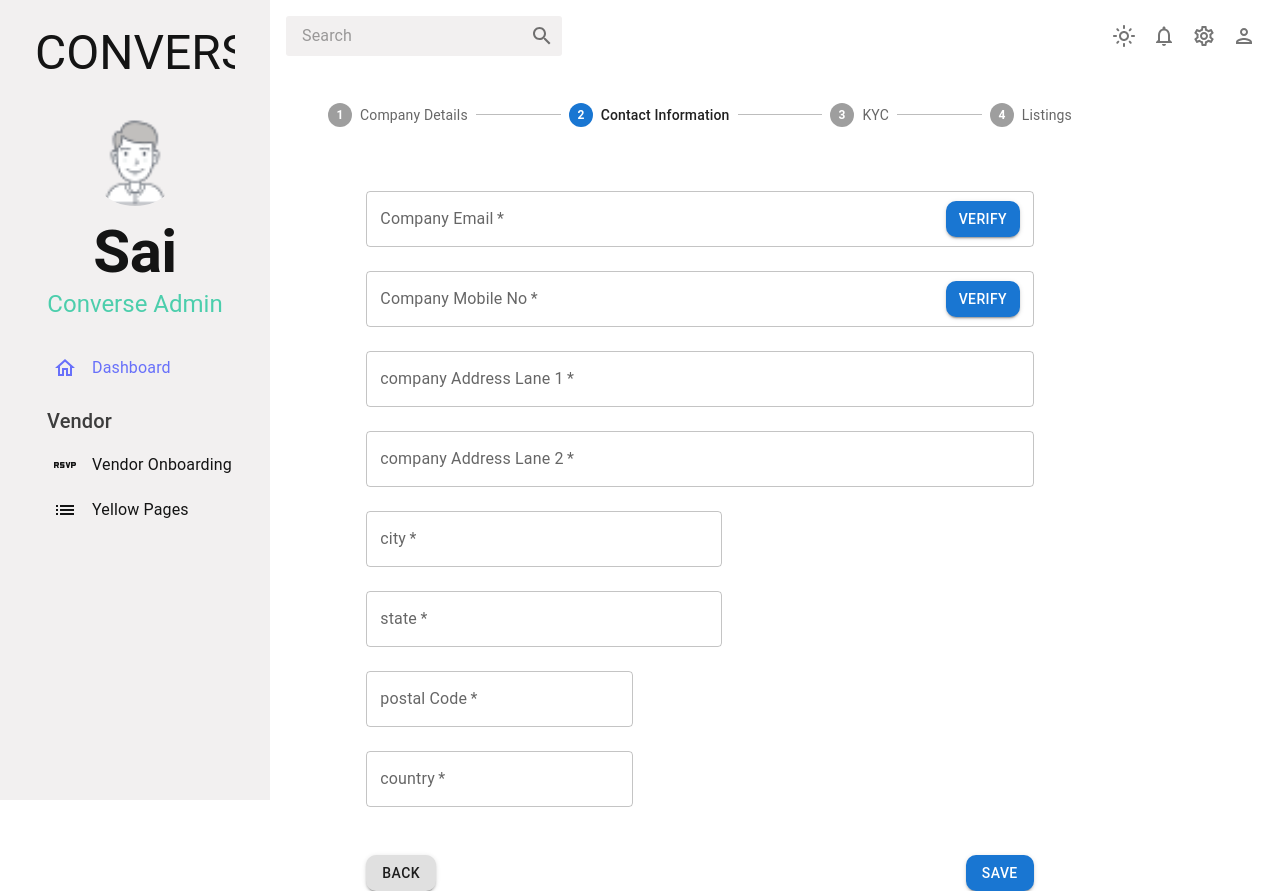
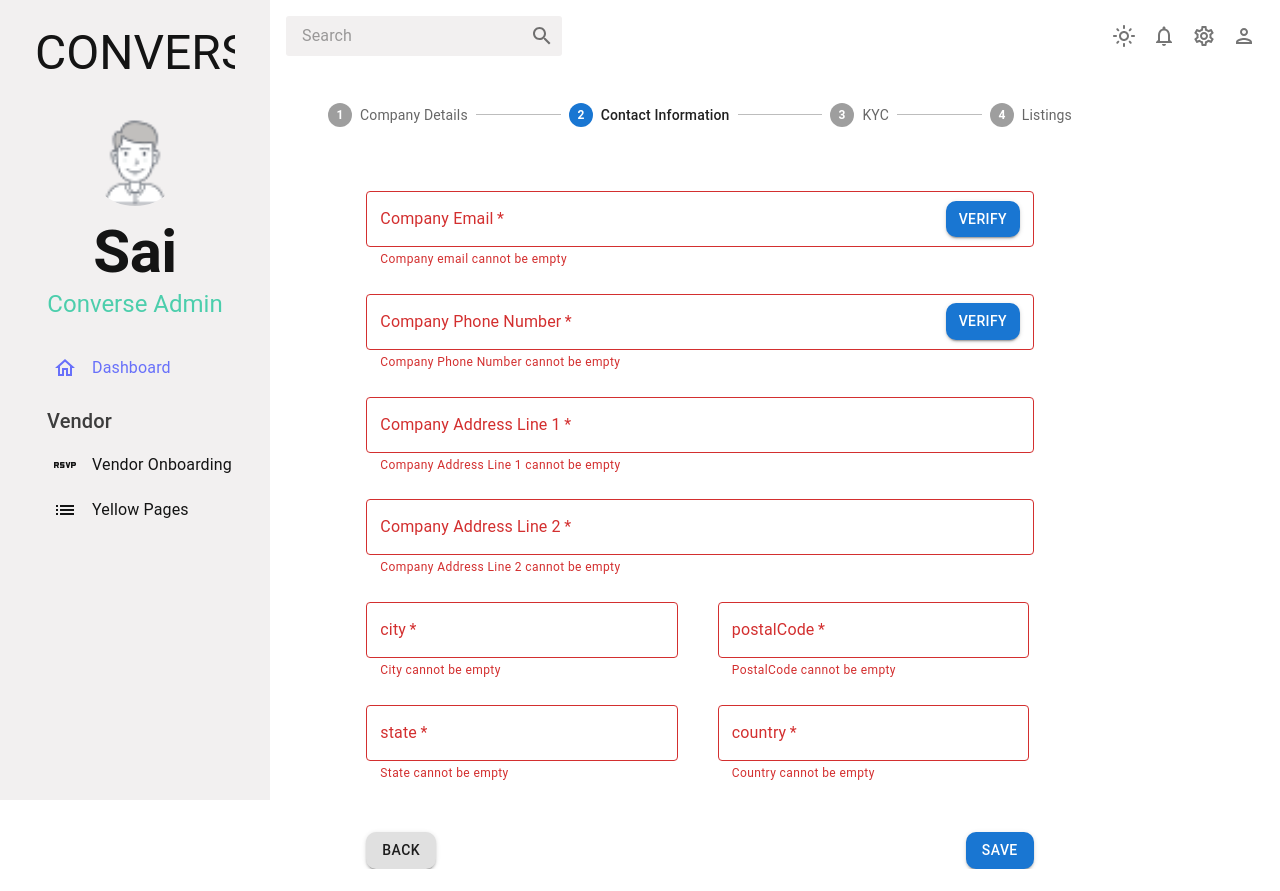
Before and after one commit to PiersoftDev/converse-portal360, a React (Create React App) app: page /vendor-onboarding in a window 1280 px wide. Both pictures are taken after typing "Sample", "Sample", "Sample", "Sample", "Sample" into the empty fields and a click on the button "SAVE". After the commit the page ends 869 px from the top, so only its background shows below. Built offline with nearby package versions, Linux system fonts and the light colour scheme; no server answers; what aws-amplify would draw is missing.

Commit message:
API updation and loading the saved details

```diff
--- a/src/components/vendor/company-contact-info.tsx
+++ b/src/components/vendor/company-contact-info.tsx
@@ -2,8 +2,36 @@ import * as React from "react";
 import Box from "@mui/material/Box";
 import { Button } from "@mui/material/";
 import TextField from "@mui/material/TextField";
+import { useContext } from "react";
+import { VendorContext, UpdateVendorContext } from "../../context-config";
+import { debounce } from "../../common/helpers/debounce";
 
 export const CompanyContactInfo = () => {
+  const vendorDetails = useContext(VendorContext);
+  const updateVendorDetails = useContext(UpdateVendorContext);
+
+  let {
+    addressLine1,
+    addressLine2,
+    city,
+    state,
+    postalCode,
+    country,
+    email,
+    emailVerified,
+    phoneNo,
+    phoneNoVerified,
+  } = vendorDetails?.contactInformation;
+
+  const setValue = debounce((e: any) => {
+    const { name: key, value } = e.target;
+    const contactInfo = { ...vendorDetails.contactInformation };
+    contactInfo[key] = value;
+    updateVendorDetails({
+      contactInformation: contactInfo,
+    });
+  });
+
   return (
     <React.Fragment>
       <Box
@@ -16,14 +44,124 @@ export const CompanyContactInfo = () => {
         display="grid"
         justifyContent="center"
       >
-        <TextField id="outlined-basic" label="Company Email" variant="outlined" required sx={{ mt: 3, width: "75ch" }} InputProps={{ endAdornment: <Button variant="contained">Verify</Button> }} />
-        <TextField id="outlined-basic" label="Company Mobile No" variant="outlined" required sx={{ mt: 3, width: "75ch" }} InputProps={{ endAdornment: <Button variant="contained">verify</Button> }} />
-        <TextField id="outlined-basic" label="company Address Lane 1" variant="outlined" required sx={{ mt: 3, width: "75ch" }} />
-        <TextField id="outlined-basic" label="company Address Lane 2" variant="outlined" required sx={{ mt: 3, width: "75ch" }} />
-        <TextField id="outlined-basic" label="city" variant="outlined" required sx={{ mt: 3, width: "40ch" }} />
-        <TextField id="outlined-basic" label="state" variant="outlined" required sx={{ mt: 3, width: "40ch" }} />
-        <TextField id="outlined-basic" label="postal Code" variant="outlined" required sx={{ mt: 3, width: "30ch" }} />
-        <TextField id="outlined-basic" label="country" variant="outlined" required sx={{ mt: 3, width: "30ch" }} />
+        <TextField
+          id="outlined-basic"
+          label="Company Email"
+          variant="outlined"
+          name="email"
+          required
+          defaultValue={email}
+          sx={{ mt: 3, width: "75ch" }}
+          onChange={setValue}
+          error={!email?.length}
+          helperText={!email?.length ? "Company email cannot be empty" : ""}
+          InputProps={{
+            endAdornment: <Button variant="contained">Verify</Button>,
+          }}
+        />
+        <TextField
+          id="outlined-basic"
+          label="Company Phone Number"
+          variant="outlined"
+          name="phoneNo"
+          required
+          defaultValue={phoneNo}
+          sx={{ mt: 3, width: "75ch" }}
+          onChange={setValue}
+          error={!phoneNo?.length}
+          helperText={
+            !phoneNo?.length ? "Company Phone Number cannot be empty" : ""
+          }
+          InputProps={{
+            endAdornment: <Button variant="contained">Verify</Button>,
+          }}
+        />
+        <TextField
+          id="outlined-basic"
+          label="Company Address Line 1"
+          variant="outlined"
+          name="addressLine1"
+          required
+          defaultValue={addressLine1}
+          sx={{ mt: 3, width: "75ch" }}
+          onChange={setValue}
+          error={!addressLine1?.length}
+          helperText={
+            !addressLine1?.length
+              ? "Company Address Line 1 cannot be empty"
+              : ""
+          }
+        />
+        <TextField
+          id="outlined-basic"
+          label="Company Address Line 2"
+          variant="outlined"
+          name="addressLine2"
+          required
+          defaultValue={addressLine2}
+          sx={{ mt: 3, width: "75ch" }}
+          onChange={setValue}
+          error={!addressLine2?.length}
+          helperText={
+            !addressLine2?.length
+              ? "Company Address Line 2 cannot be empty"
+              : ""
+          }
+        />
+        <Box display="flex" flexDirection={"row"}>
+          <TextField
+            id="outlined-basic"
+            label="city"
+            variant="outlined"
+            name="city"
+            required
+            defaultValue={city}
+            sx={{ mt: 3, width: "35ch" }}
+            onChange={setValue}
+            error={!city?.length}
+            helperText={!city?.length ? "City cannot be empty" : ""}
+          />
+
+          <TextField
+            id="outlined-basic"
+            label="postalCode"
+            variant="outlined"
+            name="postalCode"
+            required
+            defaultValue={postalCode}
+            sx={{ mt: 3, ml: 5, width: "35ch" }}
+            onChange={setValue}
+            error={!postalCode?.length}
+            helperText={!postalCode?.length ? "PostalCode cannot be empty" : ""}
+          />
+        </Box>
+        <Box display="flex" flexDirection={"row"}>
+        <TextField
+          id="outlined-basic"
+          label="state"
+          variant="outlined"
+          name="state"
+          required
+          defaultValue={state}
+          sx={{  mt: 3, width: "35ch" }}
+          onChange={setValue}
+          error={!state?.length}
+          helperText={!state?.length ? "State cannot be empty" : ""}
+        />
+
+        <TextField
+          id="outlined-basic"
+          label="country"
+          variant="outlined"
+          name="country"
+          required
+          defaultValue={country}
+          sx={{ mt: 3, ml:5, width: "35ch" }}
+          onChange={setValue}
+          error={!country?.length}
+          helperText={!country?.length ? "Country cannot be empty" : ""}
+        />
+        </Box>
       </Box>
     </React.Fragment>
   );
--- a/src/components/vendor/company-kyc.tsx
+++ b/src/components/vendor/company-kyc.tsx
@@ -1,9 +1,27 @@
 import * as React from "react";
 import Box from "@mui/material/Box";
 import { Button } from "@mui/material/";
-import UploadFileIcon from "@mui/icons-material/UploadFile";
+import TextField from "@mui/material/TextField";
+import { useContext } from "react";
+import { VendorContext, UpdateVendorContext } from "../../context-config";
+import { debounce } from "../../common/helpers/debounce";
 
 export const CompanyKYC = () => {
+  const vendorDetails = useContext(VendorContext);
+  const updateVendorDetails = useContext(UpdateVendorContext);
+
+  let { gstNumber, gstVerified, aadhaarNumber, aadhaarVerified } =
+    vendorDetails?.kyc;
+
+  const setValue = debounce((e: any) => {
+    const { name: key, value } = e.target;
+    const kyc = { ...vendorDetails.kyc };
+    kyc[key] = value;
+    updateVendorDetails({
+      kyc: kyc,
+    });
+  });
+
   return (
     <React.Fragment>
       <Box
@@ -13,20 +31,41 @@ export const CompanyKYC = () => {
         }}
         noValidate
         autoComplete="off"
-        display="flex"
-        flexDirection="column"
+        display="grid"
         justifyContent="center"
-        alignItems="center"
       >
-        <Button variant="contained" sx={{ width: "15%", mt: 2 }} endIcon={<UploadFileIcon />}>
-          Upload GST Certificate
-        </Button>
-        <Button variant="contained" sx={{ width: "15%", mt: 2 }} endIcon={<UploadFileIcon />}>
-          Upload Aadhar Details
-        </Button>
-        <Button variant="contained" sx={{ width: "15%", mt: 2 }} endIcon={<UploadFileIcon />}>
-          Upload Cancelled Cheque
-        </Button>
+        <TextField
+          id="outlined-basic"
+          label="GST Number"
+          variant="outlined"
+          name="gstNumber"
+          required
+          defaultValue={gstNumber}
+          sx={{ mt: 3, width: "75ch" }}
+          onChange={setValue}
+          error={!gstNumber?.length}
+          helperText={!gstNumber?.length ? "GSTIN cannot be empty" : ""}
+          InputProps={{
+            endAdornment: <Button variant="contained">Verify</Button>,
+          }}
+        />
+        <TextField
+          id="outlined-basic"
+          label="Company Phone Number"
+          variant="outlined"
+          name="aadhaarNumber"
+          required
+          defaultValue={aadhaarNumber}
+          sx={{ mt: 3, width: "75ch" }}
+          onChange={setValue}
+          error={!aadhaarNumber?.length}
+          helperText={
+            !aadhaarNumber?.length ? "Aadhaar number cannot be empty" : ""
+          }
+          InputProps={{
+            endAdornment: <Button variant="contained">Verify</Button>,
+          }}
+        />
       </Box>
     </React.Fragment>
   );
--- a/src/components/vendor/vendor_onboarding_form.tsx
+++ b/src/components/vendor/vendor_onboarding_form.tsx
@@ -12,31 +12,64 @@ import { CompanyKYC } from "./company-kyc";
 import { useReducer } from "react";
 import { IVendor } from "../../models/vendor-onboarding-service-model";
 import { VendorContext, UpdateVendorContext } from "../../context-config";
-import { postVendorCompanyInformation } from "../../services/vendor-onboarding-service";
+import { postVendorCompanyInformation, updateCompanyContactInformation, updateCompanyDetails, updateCompanyKYC } from "../../services/vendor-onboarding-service";
+import { StringGradients } from "antd/es/progress/progress";
 
 const steps = ["Company Details", "Contact Information", "KYC", "Listings"];
 
 const initialVendorDetails: IVendor = {
   id: "",
+  vendorId: "",
   companyDetails: {
     name: "",
+    type: "",
     profile: "",
     service: "",
-    type: "",
     websiteURL: "",
+  },
+  contactInformation: {
+    addressLine1: "",
+    addressLine2: "",
+    city: "",
+    state: "",
+    postalCode: "",
+    country: "",
+    email: "",
+    emailVerified: false,
+    phoneNo: "",
+    phoneNoVerified: false,
+  },
+  kyc: {
+    gstNumber: "",
+    gstVerified: false,
+    aadhaarNumber: "",
+    aadhaarVerified: false,
+    bankDetails: {
+      accountNumber: "",
+      branch: "",
+      ifscCode: "",
+      accountVerified: false,
+    },
   },
 };
 
 export default function HorizontalNonLinearStepper() {
   const [activeStep, setActiveStep] = React.useState(0);
   const [completed, setCompleted] = React.useState(new Map());
+  const [id, setId] = React.useState("");
+  const [vendorId, setVendorId] = React.useState(
+    "51bc368c-33c8-4386-8460-44f21ff75161"
+  );
 
   const vendorDetailsReducer = (prev: IVendor, next: IVendor): IVendor => {
     return { ...prev, ...next };
   };
 
   // TODO : INITIAL VENDOR DETAILS SHOULD BE FETCHED FROM API, IF THE VENDOR IS NEW, WE SET VALUES TO DEFAULT AS DEFINED ABOVE I.E., INITIAL VENDOR DETAILS.
-  const [vendorDetails, updateVendorDetails] = useReducer(vendorDetailsReducer, initialVendorDetails);
+  const [vendorDetails, updateVendorDetails] = useReducer(
+    vendorDetailsReducer,
+    initialVendorDetails
+  );
 
   const totalSteps = () => {
     return steps.length;
@@ -56,13 +89,37 @@ export default function HorizontalNonLinearStepper() {
 
   const handleNext = () => {
     // Will replace this with switch case.
+    let docId: String;
     if (activeStep === 0) {
       const vendor: IVendor = {
-        id: "",
+        id: id,
+        vendorId: "51bc368c-33c8-4386-8460-44f21ff75161",
         companyDetails: vendorDetails.companyDetails,
       };
       try {
-        postVendorCompanyInformation(vendor);
+        postVendorCompanyInformation(vendor, setId);
+      } catch (ex) {
+        console.log({ ex });
+      }
+    } else if (activeStep === 1) {
+      const vendor: IVendor = {
+        id: id,
+        vendorId: "51bc368c-33c8-4386-8460-44f21ff75161",
+        contactInformation: vendorDetails.contactInformation,
+      };
+      try {
+        updateCompanyContactInformation(vendor);
+      } catch (ex) {
+        console.log({ ex });
+      }
+    } else if (activeStep === 2) {
+      const vendor: IVendor = {
+        id: id,
+        vendorId: "51bc368c-33c8-4386-8460-44f21ff75161",
+        kyc: vendorDetails.kyc,
+      };
+      try {
+        updateCompanyKYC(vendor);
       } catch (ex) {
         console.log({ ex });
       }
@@ -123,7 +180,9 @@ export default function HorizontalNonLinearStepper() {
       <div>
         {allStepsCompleted() ? (
           <React.Fragment>
-            <Typography sx={{ mt: 2, mb: 1 }}>All steps completed - you&apos;re finished</Typography>
+            <Typography sx={{ mt: 2, mb: 1 }}>
+              All steps completed - you&apos;re finished
+            </Typography>
             <Box sx={{ display: "flex", flexDirection: "row", pt: 2 }}>
               <Box sx={{ flex: "1 1 auto" }} />
               <Button onClick={handleReset}>Reset</Button>
@@ -132,10 +191,29 @@ export default function HorizontalNonLinearStepper() {
         ) : (
           <React.Fragment>
             <VendorContext.Provider value={vendorDetails}>
-              <UpdateVendorContext.Provider value={updateVendorDetails}>{_renderStepContent(activeStep)}</UpdateVendorContext.Provider>
+              <UpdateVendorContext.Provider value={updateVendorDetails}>
+                {_renderStepContent(activeStep)}
+              </UpdateVendorContext.Provider>
             </VendorContext.Provider>
-            <Box sx={{ display: "flex", flexDirection: "row", pt: 2, mt: 4, ml: "auto", mr: "auto", width: "75ch", justifyContent: "center" }}>
-              <Button variant="contained" color="inherit" disabled={activeStep === 0} onClick={handleBack} sx={{ mr: 1 }}>
+            <Box
+              sx={{
+                display: "flex",
+                flexDirection: "row",
+                pt: 2,
+                mt: 4,
+                ml: "auto",
+                mr: "auto",
+                width: "75ch",
+                justifyContent: "center",
+              }}
+            >
+              <Button
+                variant="contained"
+                color="inherit"
+                disabled={activeStep === 0}
+                onClick={handleBack}
+                sx={{ mr: 1 }}
+              >
                 Back
               </Button>
               <Box sx={{ flex: "1 1 auto" }} />
@@ -144,11 +222,21 @@ export default function HorizontalNonLinearStepper() {
               </Button> */}
               {activeStep !== steps.length &&
                 (completed.get(activeStep) ? (
-                  <Typography variant="caption" sx={{ display: "inline-block" }}>
+                  <Typography
+                    variant="caption"
+                    sx={{ display: "inline-block" }}
+                  >
                     Step {activeStep + 1} already completed
                   </Typography>
                 ) : (
-                  <Button onClick={completedSteps() === totalSteps() - 1 ? handleComplete : handleNext} variant="contained">
+                  <Button
+                    onClick={
+                      completedSteps() === totalSteps() - 1
+                        ? handleComplete
+                        : handleNext
+                    }
+                    variant="contained"
+                  >
                     {" "}
                     {completedSteps() === totalSteps() - 1 ? "Finish" : "Save"}
                   </Button>
```
Also changed, not shown: src/models/vendor-onboarding-service-model.ts (+8 -6 lines), src/services/vendor-onboarding-service.ts (+57 -2 lines).
